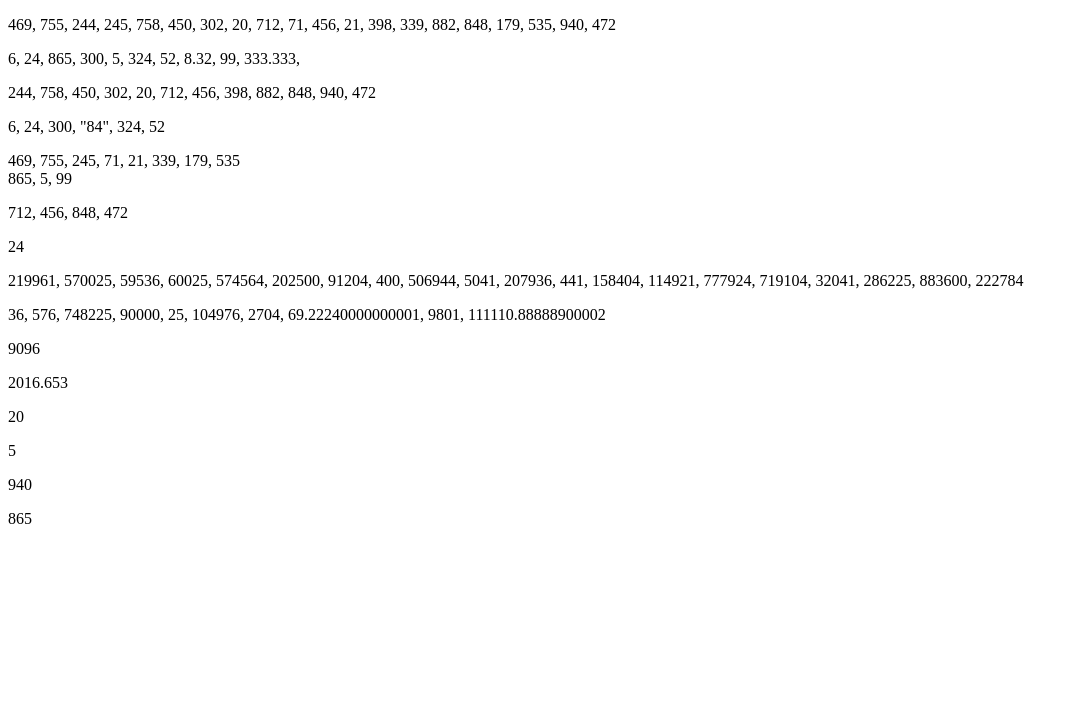
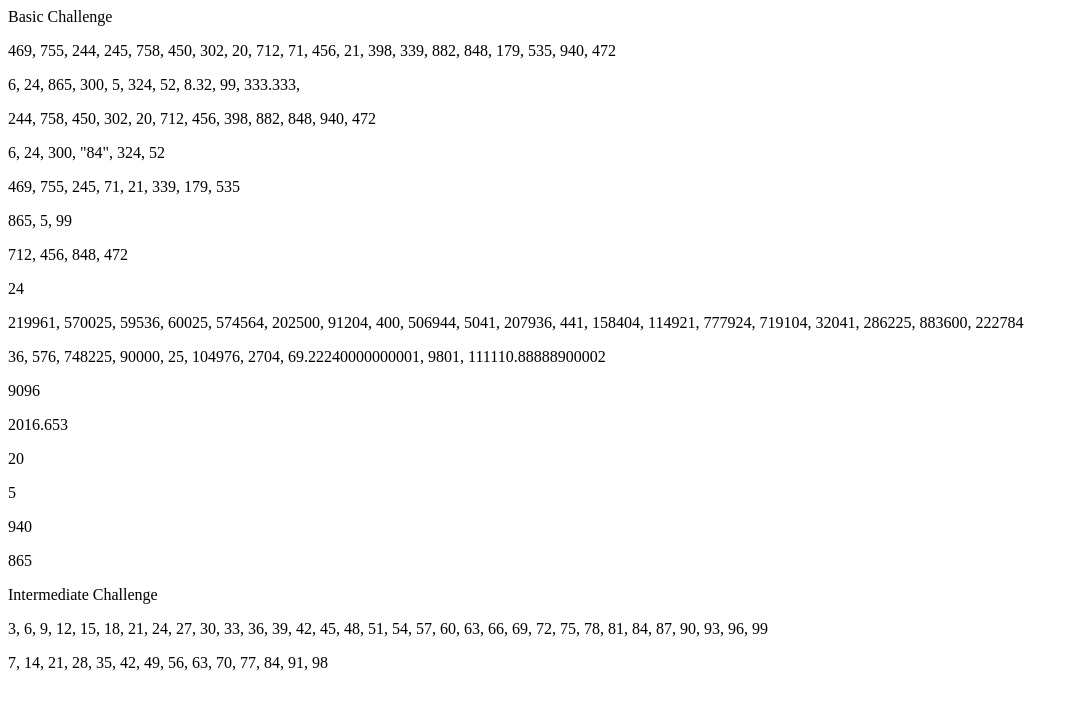
Before and after one commit to neotazman/Loop-with-arrays, a plain HTML site: page index.html in a window 1280 px wide. Shown: the whole page, without its empty margins (0-1079 px from the left). Drawn offline with Linux system fonts and the light colour scheme.

Commit message:
did the divisible by seven function and fixed some minor bugs

```diff
--- a/code.js
+++ b/code.js
@@ -6,7 +6,8 @@ const edgeCaseArray = [6, 24, 865, 300, '84', 5, 324, 'twenty-seven', 52, 8.32,
 
 // Your code here
 
-const basicChallenge = document.getElementById('basicChallenge'); // the element that is displaying the outputDivs
+//the Basic Challenge
+const basicChallenge = document.getElementById('basicChallenge'); // the element that is displaying the outputDivs, i know the outputDivs are now paragraph elements, but it still tells me what the element is
 
 const isNumber = (input) => { //check if the input is a number
     if(typeof input === 'number') {
@@ -19,7 +20,7 @@ const isNumber = (input) => { //check if the input is a number
 const allNumbers = (input) => { // writes all numbers
     let outputDiv = document.createElement('p') //creates a line with the answers
 
-    for(i = 0; i < input.length; i++) {
+    for(let i = 0; i < input.length; i++) {
         if(!isNumber(input[i])) {
             continue; //skips non-numbers
         } else if(i === input.length - 1) { //if it's the last one, there is no comma at the end
@@ -35,13 +36,13 @@ const evenNumbers = (input) => {
     let outputDiv = document.createElement('p')
     let evenNumbersArr = [] //creates a new array to put all the even numbers
 
-    for(i = 0; i < input.length; i++) { //filters out the odd numbers
+    for(let i = 0; i < input.length; i++) { //filters out the odd numbers
         if(input[i] % 2 === 0) { //automatically rules out non-numbers
             evenNumbersArr.push(input[i])
         }
     }
 
-    for(i = 0; i < evenNumbersArr.length; i++) { //writes the even numbers into a string
+    for(let i = 0; i < evenNumbersArr.length; i++) { //writes the even numbers into a string
         if(i === evenNumbersArr.length - 1) {
             outputDiv.append(JSON.stringify(evenNumbersArr[i]))
         } else {
@@ -53,16 +54,16 @@ const evenNumbers = (input) => {
 }
 
 const oddNumbers = (input) => {
-    let outputDiv = document.createElement('div')
+    let outputDiv = document.createElement('p')
     let oddNumbersArr = []
 
-    for(i = 0; i < input.length; i++) {
+    for(let i = 0; i < input.length; i++) {
         if(input[i] % 2 === 1) {
             oddNumbersArr.push(input[i])
         }
     }
 
-    for(i = 0; i < oddNumbersArr.length; i++) {
+    for(let i = 0; i < oddNumbersArr.length; i++) {
         if(i === oddNumbersArr.length - 1) {
             outputDiv.append(JSON.stringify(oddNumbersArr[i]))
         } else {
@@ -77,13 +78,13 @@ const eightNumbers = (input) => { // writes numbers that are divisible by 8
     let outputDiv = document.createElement('p')
     let eightNumbersArr = []
 
-    for(i = 0; i < input.length; i++) {
+    for(let i = 0; i < input.length; i++) {
         if(input[i] % 8 === 0) {
             eightNumbersArr.push(input[i])
         }
     }
 
-    for(i = 0; i < eightNumbersArr.length; i++) {
+    for(let i = 0; i < eightNumbersArr.length; i++) {
         if(i === eightNumbersArr.length - 1) {
             outputDiv.append(JSON.stringify(eightNumbersArr[i]))
         } else {
@@ -98,13 +99,13 @@ const squaredNumbers = (input) => {
     let outputDiv = document.createElement('p')
     let squaredNumbersArr = []
 
-    for(i = 0; i < input.length; i++) {
+    for(let i = 0; i < input.length; i++) {
         if(isNumber(input[i])) {
             squaredNumbersArr.push(input[i] ** 2)
         }
     }
 
-    for(i = 0; i < squaredNumbersArr.length; i++) {
+    for(let i = 0; i < squaredNumbersArr.length; i++) {
         if(i === squaredNumbersArr.length - 1) {
             outputDiv.append(JSON.stringify(squaredNumbersArr[i]))
         } else {
@@ -119,7 +120,7 @@ const totalSum = (input) => {
     let outputDiv = document.createElement('p')
     let sum = 0
 
-    for(i = 0; i < input.length; i++) {
+    for(let i = 0; i < input.length; i++) {
         if(isNumber(input[i])) {
             sum += input[i]
         }
@@ -134,7 +135,7 @@ const smallestNumber = (input) => {
     let outputDiv = document.createElement('p')
     let smallestNum = Number.POSITIVE_INFINITY
 
-    for(i = 0; i < input.length; i++) {
+    for(let i = 0; i < input.length; i++) {
         if(input[i] < smallestNum && isNumber(input[i])) { //checks if value is a number and is less than all previou numbers
             smallestNum = input[i]
         }
@@ -147,7 +148,7 @@ const largestNumber = (input) => {
     let outputDiv = document.createElement('p')
     let largestNum = Number.NEGATIVE_INFINITY
 
-    for(i = 0; i < input.length; i++) {
+    for(let i = 0; i < input.length; i++) {
         if(input[i] > largestNum && isNumber(input[i])) {
             largestNum = input[i]
         }
@@ -156,7 +157,52 @@ const largestNumber = (input) => {
     return outputDiv
 }
 
+//the Intermediate Challenge
+const intermediateChallenge = document.getElementById('intermediateChallenge');
+
+const divisibleByThree = () => {
+    let outputDiv = document.createElement('p')
+    let threeContainer = []
+
+    for(let i = 1; i < 100; i++) {
+        if(i % 3 === 0) {
+            threeContainer.push(i)
+        }
+    }
+
+    for(let i = 0; i < threeContainer.length; i++) {
+        if(i === threeContainer.length - 1) {
+            outputDiv.append(JSON.stringify(threeContainer[i]))
+        } else {
+            outputDiv.append(JSON.stringify(threeContainer[i]) + ', ')
+        }
+    }
+    return outputDiv
+}
+
+const divisibleBySeven = () => {
+    let outputDiv = document.createElement('p')
+    let sevenContainer = []
+
+    for(let i = 1; i < 100; i++) {
+        if(i % 7 === 0) {
+            sevenContainer.push(i)
+        }
+    }
+
+    for(let i = 0; i < sevenContainer.length; i++) {
+        if(i === sevenContainer.length - 1) {
+            outputDiv.append(JSON.stringify(sevenContainer[i]))
+        } else {
+            outputDiv.append(JSON.stringify(sevenContainer[i]) + ', ')
+        }
+    }
+    return outputDiv
+}
+
 //test the functions
+
+//starting with basic challenge tests
 basicChallenge.append(allNumbers(sampleArray))
 basicChallenge.append(allNumbers(edgeCaseArray))
 
@@ -180,3 +226,8 @@ basicChallenge.append(smallestNumber(edgeCaseArray))
 
 basicChallenge.append(largestNumber(sampleArray))
 basicChallenge.append(largestNumber(edgeCaseArray))
+
+//now the intermediate challenges
+intermediateChallenge.append(divisibleByThree())
+
+intermediateChallenge.append(divisibleBySeven())
--- a/index.html
+++ b/index.html
@@ -20,7 +20,8 @@
     </head>
 
     <body>
-		<div id="basicChallenge"></div>
+		<div id="basicChallenge">Basic Challenge</div>
+		<div id="intermediateChallenge">Intermediate Challenge</div>
         <script src="code.js"></script>
     </body>
 </html>
```
